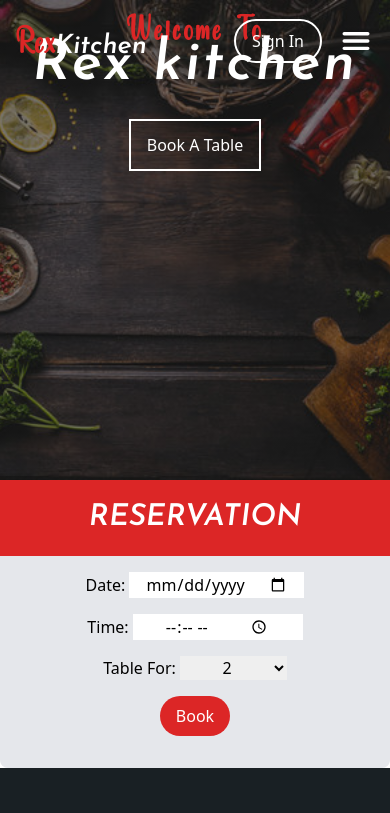
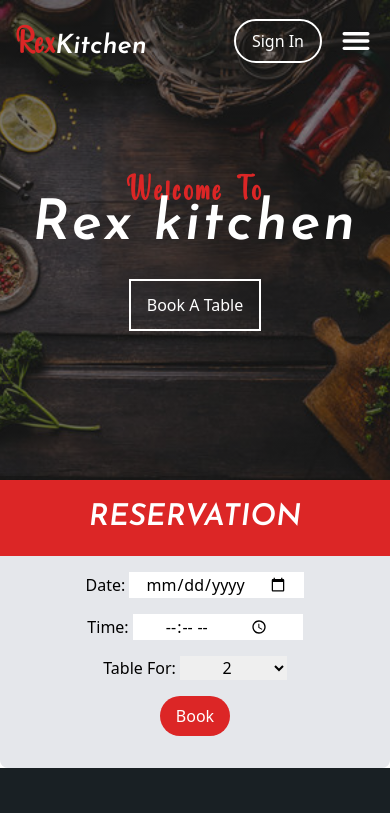
Before and after one commit to Habeeb-bee/Rex-kitchen, a website: page index.html in a window 390 px wide. Shown: the top 813 px of the page. Drawn offline with nearby package versions, Linux system fonts and the light colour scheme; files that its build step writes are made by us from their sources.

Commit message:
Update index.html

```diff
--- a/index.html
+++ b/index.html
@@ -61,7 +61,7 @@
 
 
 <!--home-hero-->
-          <div class="disc text-center absolute inset-0 sm:mt-[10em] lg:mt-[12.5em] ">
+          <div class="disc text-center absolute inset-0 xs:mt-[10em] lg:mt-[12.5em] ">
        <h2 class="text-red-600 font-head font-bold tracking-widest text-[2.3em] -mb-[1em] md:text-[3em] lg:text-[4em] ">Welcome To</h2> <br>
 
         <h1 class=" tracking-wider text-white text-[3.5em] font-bold font-body    pb-2 -mt-[1.2rem] md:-mt-[.9rem] md:text-[4.5em] lg:text-[6em]" >Rex kitchen</h1>
```
